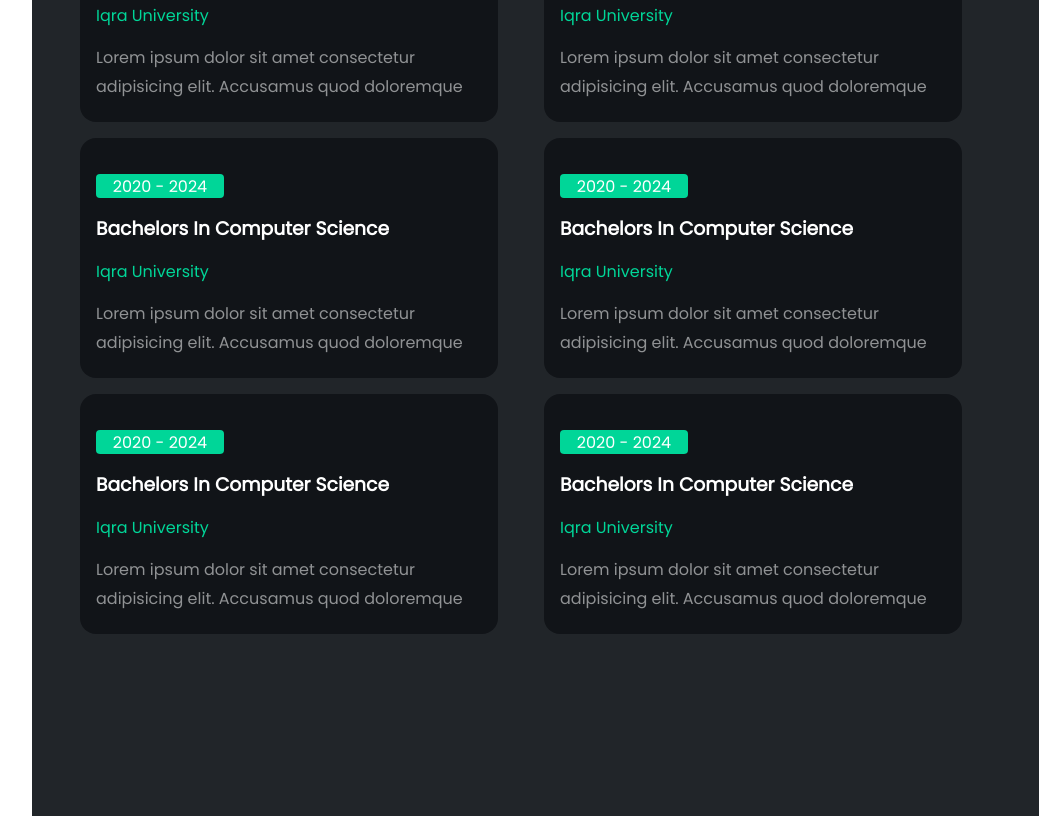
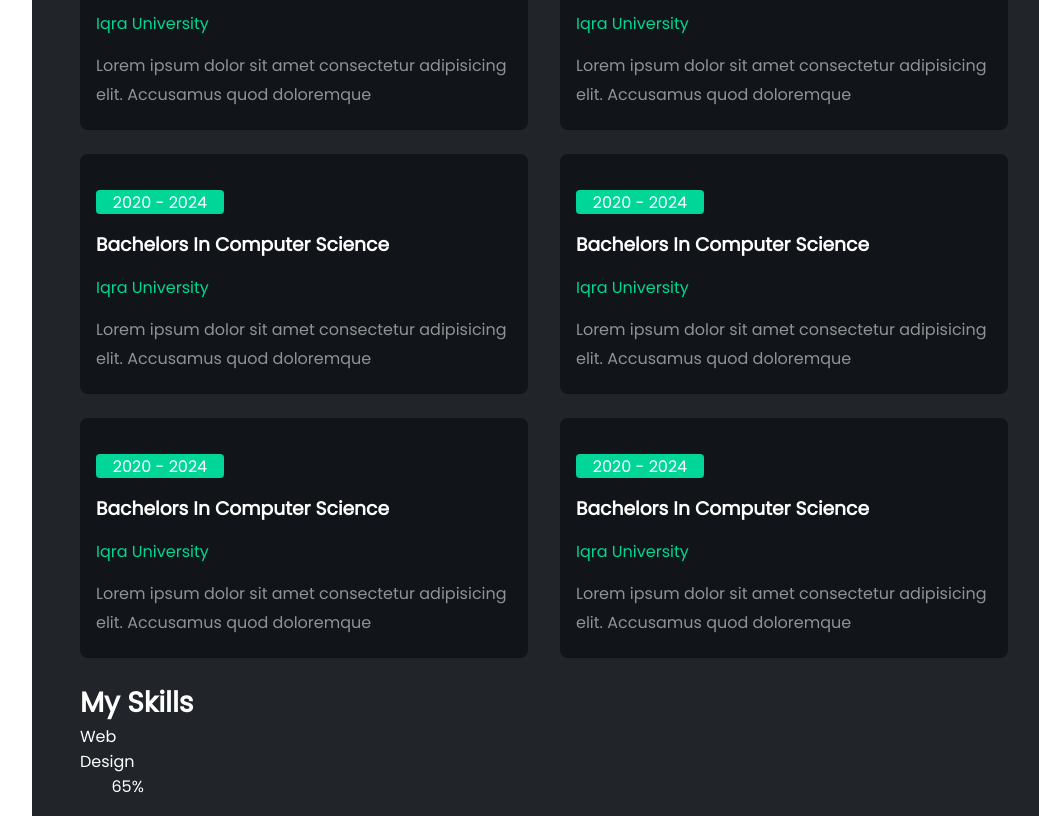
Before and after one commit to BasimAhmedKhan/BasimAhmedKhan.github.io, a plain HTML site: page index.html in a window 1280 px wide. Shown: the part 3104-3920 px from the top of the page, without its empty margins (224-1263 px from the left). Drawn offline with Linux system fonts and the light colour scheme.

Commit message:
touch up on resume tiles

```diff
--- a/index.html
+++ b/index.html
@@ -83,15 +83,20 @@
                 <div class="intro-container margin">
                     <div class="intro">
                         <h2 class="white">I'm <span class="color-scheme">Basim Khan</span>, a Web Developer</h2>
-                        <p class="para grey">Lorem, ipsum dolor sit amet consectetur adipisicing elit. Vero officiis blanditiis enim rem odio tempore facilis debitis soluta ipsa nesciunt dolor labore dolorem beatae rerum fugiat ipsum, dicta quo amet.
-                        <br><br>
-                        Lorem ipsum dolor sit, amet consectetur adipisicing elit. Repellat explicabo laudantium eum! Suscipit velit in reprehenderit perferendis ullam necessitatibus placeat porro amet, tenetur cupiditate deserunt quisquam delectus temporibus error rem.
+                        <p class="para grey">Lorem, ipsum dolor sit amet consectetur adipisicing elit. Vero officiis
+                            blanditiis enim rem odio tempore facilis debitis soluta ipsa nesciunt dolor labore dolorem
+                            beatae rerum fugiat ipsum, dicta quo amet.
+                            <br><br>
+                            Lorem ipsum dolor sit, amet consectetur adipisicing elit. Repellat explicabo laudantium eum!
+                            Suscipit velit in reprehenderit perferendis ullam necessitatibus placeat porro amet, tenetur
+                            cupiditate deserunt quisquam delectus temporibus error rem.
                         </p>
                     </div>
                     <div class="detail">
                         <ul>
                             <li class="detail-list white"><b>Name: </b>Basim Khan</li>
-                            <li class="detail-list white"><b>Email: </b><a class="color-scheme" href="mailto:kbasim039@gmail.com">kbasim039@gmail.com</a></li>
+                            <li class="detail-list white"><b>Email: </b><a class="color-scheme"
+                                    href="mailto:kbasim039@gmail.com">kbasim039@gmail.com</a></li>
                             <li class="detail-list white"><b>Age: </b>21</li>
                             <li class="detail-list white"><b>From: </b>Karachi, Pakistan</li>
                         </ul>
@@ -189,56 +194,73 @@
                     <div class="upper text">Resume<span class="underline"></span></div>
                 </div>
                 <div class="resume-container margin">
-                    <div class="education">
+                    <div class="education tile-container">
                         <h2>My Education</h2>
                         <div class="tile">
                             <div class="white yearbg">2020 - 2024</div>
                             <h3>Bachelors In Computer Science</h3>
                             <p class="color-scheme">Iqra University</p>
-                            <p class="para grey">Lorem ipsum dolor sit amet consectetur adipisicing elit. Accusamus quod doloremque</p>
+                            <p class="para grey">Lorem ipsum dolor sit amet consectetur adipisicing elit. Accusamus quod
+                                doloremque</p>
                         </div>
                         <div class="tile">
                             <div class="white yearbg">2020 - 2024</div>
                             <h3>Bachelors In Computer Science</h3>
                             <p class="color-scheme">Iqra University</p>
-                            <p class="para grey">Lorem ipsum dolor sit amet consectetur adipisicing elit. Accusamus quod doloremque</p>
+                            <p class="para grey">Lorem ipsum dolor sit amet consectetur adipisicing elit. Accusamus quod
+                                doloremque</p>
                         </div>
                         <div class="tile">
                             <div class="white yearbg">2020 - 2024</div>
                             <h3>Bachelors In Computer Science</h3>
                             <p class="color-scheme">Iqra University</p>
-                            <p class="para grey">Lorem ipsum dolor sit amet consectetur adipisicing elit. Accusamus quod doloremque</p>
+                            <p class="para grey">Lorem ipsum dolor sit amet consectetur adipisicing elit. Accusamus quod
+                                doloremque</p>
                         </div>
                     </div>
-                    <div class="experiance">
+                    <div class="experiance tile-container">
                         <h2>My Experiance</h2>
                         <div class="tile">
                             <div class="white yearbg">2020 - 2024</div>
                             <h3>Bachelors In Computer Science</h3>
                             <p class="color-scheme">Iqra University</p>
-                            <p class="para grey">Lorem ipsum dolor sit amet consectetur adipisicing elit. Accusamus quod doloremque</p>
+                            <p class="para grey">Lorem ipsum dolor sit amet consectetur adipisicing elit. Accusamus quod
+                                doloremque</p>
                         </div>
                         <div class="tile">
                             <div class="white yearbg">2020 - 2024</div>
                             <h3>Bachelors In Computer Science</h3>
                             <p class="color-scheme">Iqra University</p>
-                            <p class="para grey">Lorem ipsum dolor sit amet consectetur adipisicing elit. Accusamus quod doloremque</p>
+                            <p class="para grey">Lorem ipsum dolor sit amet consectetur adipisicing elit. Accusamus quod
+                                doloremque</p>
                         </div>
                         <div class="tile">
                             <div class="white yearbg">2020 - 2024</div>
                             <h3>Bachelors In Computer Science</h3>
                             <p class="color-scheme">Iqra University</p>
-                            <p class="para grey">Lorem ipsum dolor sit amet consectetur adipisicing elit. Accusamus quod doloremque</p>
+                            <p class="para grey">Lorem ipsum dolor sit amet consectetur adipisicing elit. Accusamus quod
+                                doloremque</p>
                         </div>
                     </div>
-                    <div class="skills">
-                        <div class="skill-list">
-                            <div class="progressbar"></div>
-                            <div class="progressbar"></div>
-                            <div class="progressbar"></div>
-                            <div class="progressbar"></div>
-                            <div class="progressbar"></div>
-                            <div class="progressbar"></div>
+                </div>
+                <div class="skills margin">
+                    <h2>My Skills</h2>
+                    <div class="skill-list">
+                        <div class="education">
+                            <div class="progress">
+                                <p>
+                                    Web Design
+                                    <span style="float: right;">65%</span>
+                                </p>
+                                <div class="progressbar" style="width: 65%"></div>
+                            </div>
+                            <!-- <div class="progress"></div>
+                            <div class="progress"></div> -->
+                        </div>
+                        <div class="experiance">
+                            <!-- <div class="progress"></div>
+                            <div class="progress"></div>
+                            <div class="progress"></div> -->
                         </div>
                     </div>
                 </div>
--- a/styles.css
+++ b/styles.css
@@ -318,17 +318,28 @@
     width: 100%;
 }
 
-.resume-container{
+.resume-container, .skill-list{
     display: flex;
-    justify-content: space-between;
+}
+
+.tile-container, .progress{
+    width: 50%;
+}
+
+.education{
+    margin-right: 1rem;
+}
+
+.experiance{
+    margin-left: 1rem;
 }
 
 .tile{
     height: 15rem;
-    width: 90%;
+    max-width: 100%;
     background-color: #111418;
-    border-radius: 1rem;
-    margin-top: 1rem;
+    border-radius: 0.5rem;
+    margin: 1.5rem 0rem;
     display: flex;
     flex-direction: column;
     justify-content: center;
@@ -349,8 +360,8 @@
 
 /* Other */
 
-@media (max-width: 810px){
+/* @media (max-width: 810px){
     :root{
         font-size: 10px;
     }
-}
+} */
```
